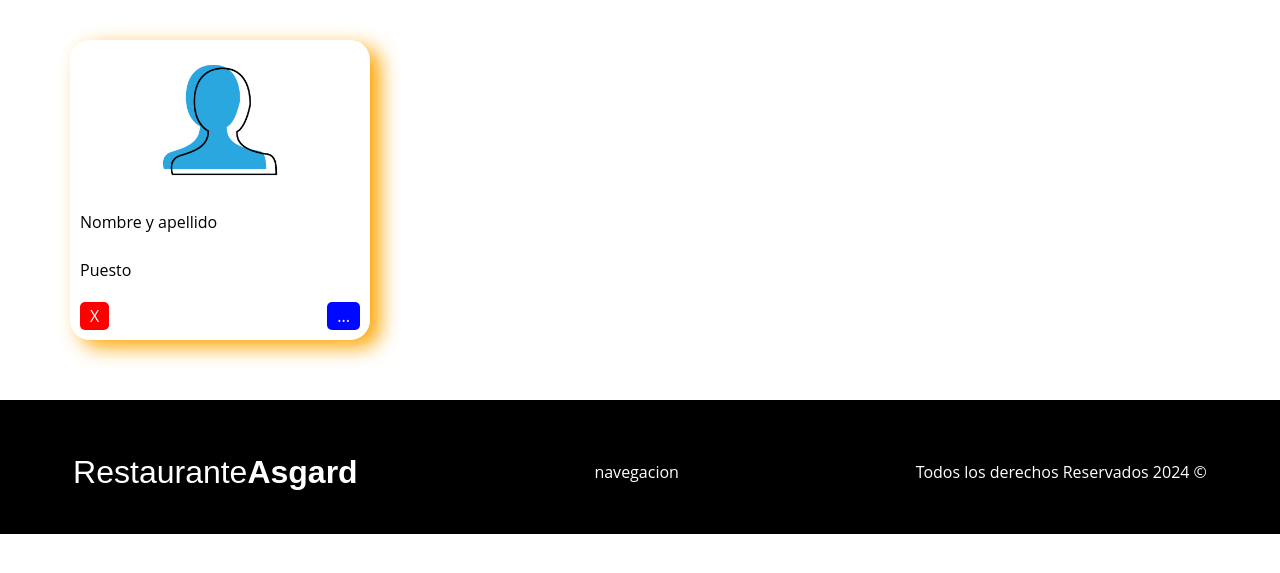
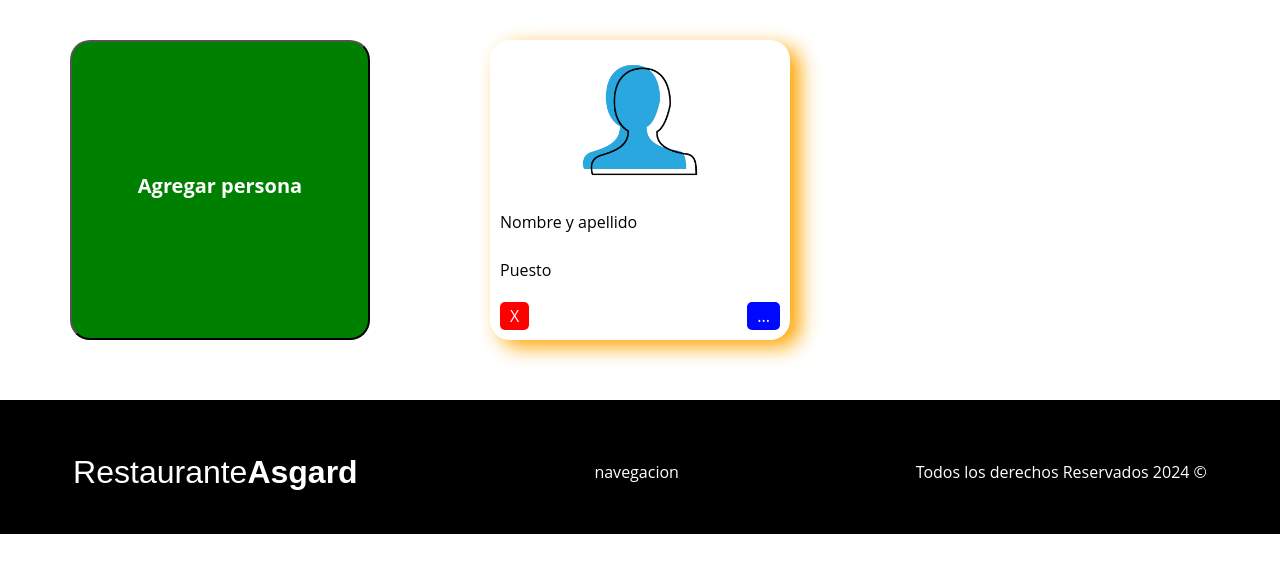
Before and after one commit to SRV-JSPA/P2_BD, a PHP site: page /pages/personal.php in a window 1280 px wide. Shown: the part 134-707 px from the top of the page. Run offline with PHP 8.4, Linux system fonts and the light colour scheme; some libraries are stand-ins or nearby versions.

Commit message:
Agregar persona

```diff
--- a/pages/personal.php
+++ b/pages/personal.php
@@ -6,6 +6,7 @@ incluirTemplate('header', $inicio = true);
 ?>
 
 <main class="personal">
+<button class="personal-agregar">Agregar persona</button>
     <section class="personal-seccion" >
     <img src='../img/usuario.png' alt="Icono" class="img-mesa" />
     <p>Nombre y apellido</p>
--- a/style.css
+++ b/style.css
@@ -326,6 +326,23 @@ img  {
     height: 300px;
 }
 
+.personal-agregar {
+    background-color: green;
+    color: white;
+    padding: 1rem;
+    border-radius: 2rem;
+    padding-bottom: 2rem;
+    cursor: pointer;
+    font-size: 2rem;
+    font-weight: bold;
+    transition: background-color 0.3s;
+    transition: all 300ms ease;
+    cursor: default;
+    margin: 0 auto;
+    width: 300px;
+    height: 300px;
+}
+
 .personal-borrar {
     background-color: red;
     color: white;
```
